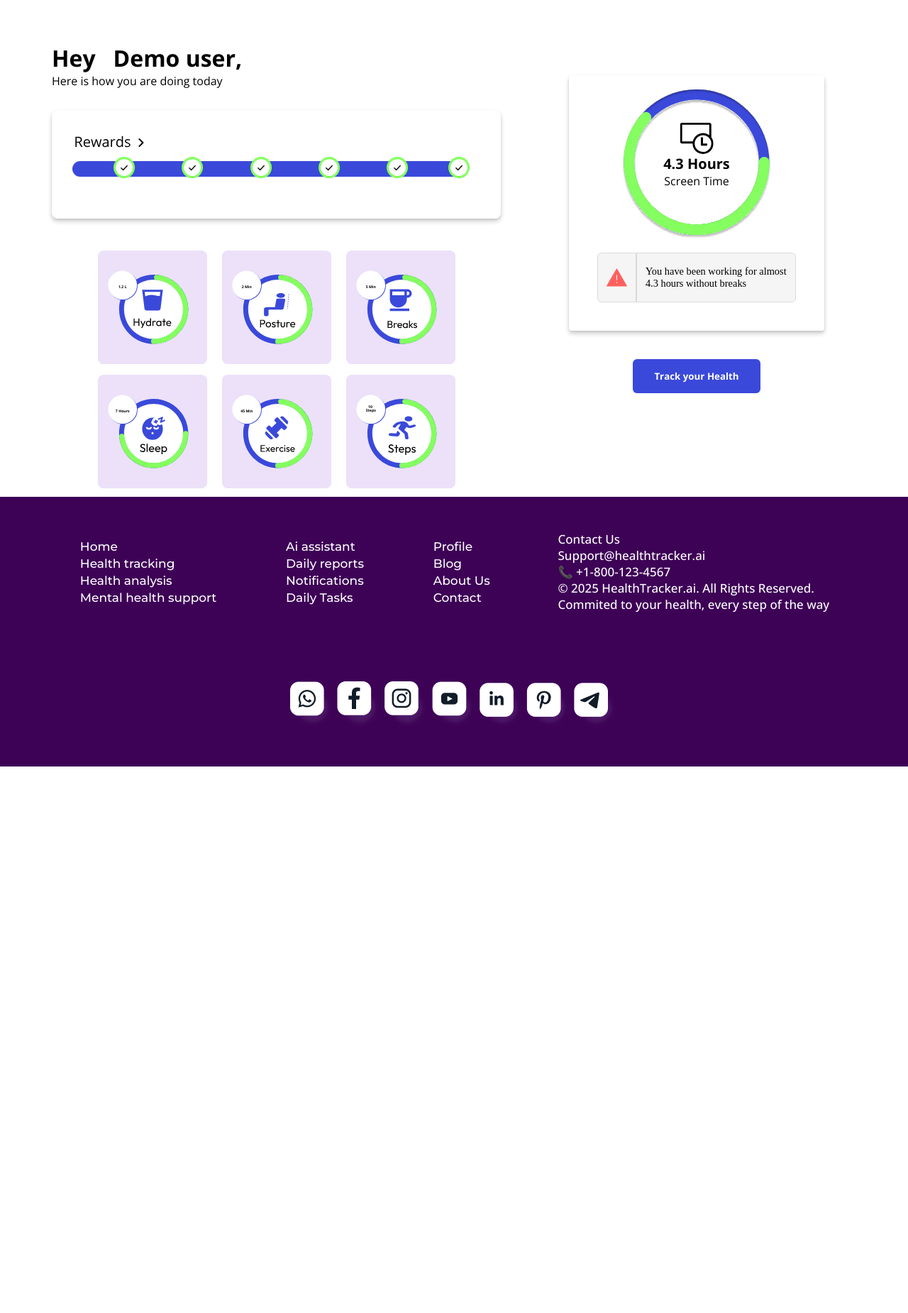
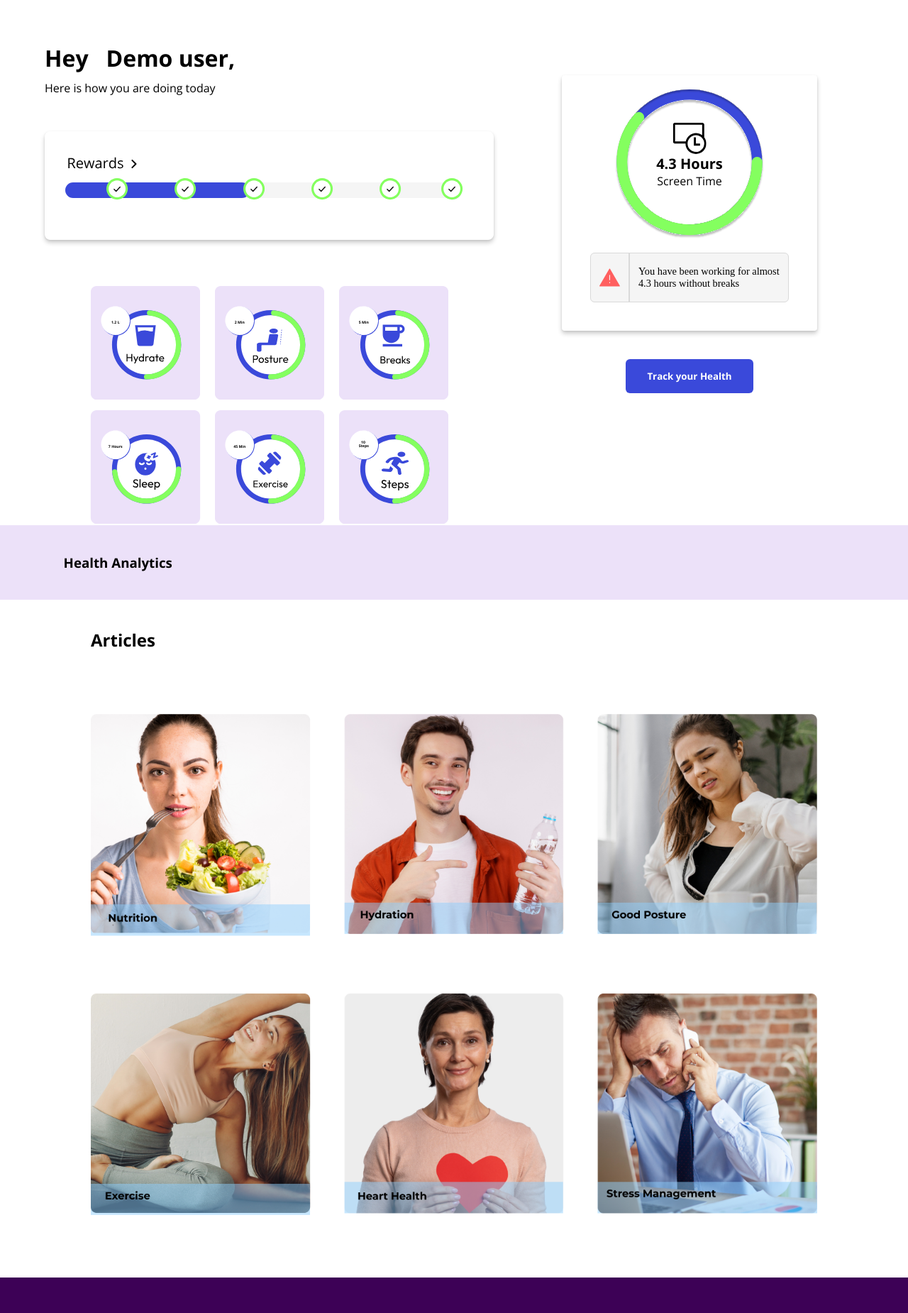
Before and after one commit to sahanangadi39/Health-tracker-web-application, a PHP site: page /home.php in a window 1280 px wide. Shown: the part 55-1905 px from the top of the page at 71% size. Before the commit the page ends 1135 px from the top, so only its background shows below. Run offline with PHP 8.4, Linux system fonts and the light colour scheme.

Commit message:
added articles in home page and fixed overflow bugs

```diff
--- a/Css/dash.css
+++ b/Css/dash.css
@@ -1,13 +1,12 @@
 *{
     font-family: "Open Sans", serif;
-
 }
 
 .upperdashboard {
     display: flex;
     height: 85vh;
     width: 100%;
-    padding: 10px;
+    padding: 10px 0px;
 }
 
 #upperrightdashboard{
@@ -109,7 +108,7 @@
 #upperleftdashboard{
     display: flex;
     padding: 30px;
-    height: 100vh;
+    /* height: 100vh; */
     /* background-color: #3f4479; remove later */
     flex-direction: column;
     width: fit-content;
@@ -150,11 +149,25 @@ svg text{
 .rewards-box{
     box-shadow: 0 4px 6px rgba(0, 0, 0, 0.2), 0 1px 3px rgba(0, 0, 0, 0.08);
     border-radius: 8px;
-    margin: 30px 0px;
+    margin: 50px 0px;
 }
-
+#upperleftdashboard p{
+    margin-top: 10px;
+}
 @keyframes leftanime {
     100%{
         stroke-dashoffset: 180;
     }
 }
+
+#Reward-progress{
+    /* fill: white; */
+    width: 0px;
+    animation: reward 0.9s ease-in-out forwards;
+}
+
+@keyframes reward{
+    100%{
+        width: 260px;
+    }
+}
--- /dev/null
+++ b/Css/home.css
@@ -0,0 +1,6 @@
+#health-insights{
+    display: flex;
+    background-color: #ECE1F9;
+    padding: 40px 7vw;
+    margin: 40px 0px;
+}
--- a/home.php
+++ b/home.php
@@ -21,6 +21,8 @@ $screentime = 952 - 952 * $percentage; // in percentage
     <title>Home</title>
     <link rel="stylesheet" href="/Css/navigation.css">
     <link rel="stylesheet" href="/Css/dash.css">
+    <link rel="stylesheet" href="/Css/Blog.css">
+    <link rel="stylesheet" href="/Css/home.css">
 
     <link rel="preconnect" href="https://fonts.googleapis.com">
     <link rel="preconnect" href="https://fonts.gstatic.com" crossorigin>
@@ -52,13 +54,14 @@ $screentime = 952 - 952 * $percentage; // in percentage
             <h1>Hey &nbsp; <?php echo $username; ?>,</h1>
             <p>Here is how you are doing today</p>
 
+
             <div id="rewards-container">
-                    <?php require 'vectors/rewards.php'  ?>
+                <?php require 'vectors/rewards.php'  ?>
             </div>
 
             <div id="leftgrid">
                 <?Php
-               require 'vectors/leftgrid-svg.php'
+                require 'vectors/leftgrid-svg.php'
 
                 ?>
             </div>
@@ -141,10 +144,25 @@ $screentime = 952 - 952 * $percentage; // in percentage
 
     </div>
 
+    <!-- Health insights middle page  -->
+        <div  id="health-insights">
+            <h3>Health Analytics</h3>
+
+
+        </div>
 
 
 
-
+    <!-- blogs grid  -->
+        <h2 style="margin-left: 10vw;">Articles</h2>
+    <div id="healthblogs">
+        <img onclick="window.location.href='nutrition.php'" src="/Images/Blog/nutrition.png" alt="Nutrition">
+        <img onclick="window.location.href='hydration.php'" src="/Images/Blog/hyderation.png" alt="Hyderation">
+        <img onclick="window.location.href='goodposture.php'" src="/Images/Blog/goodposture.png" alt="Good posture">
+        <img onclick="window.location.href='exercise.php'" src="/Images/Blog/exercise.png" alt="Exercise">
+        <img onclick="window.location.href='hearthealth.php'" src="/Images/Blog/hearthealth.png" alt="Heart Health">
+        <img onclick="window.location.href='stressmanagement.php'" src="/Images/Blog/stressmanagement.png" alt="Stress management">
+    </div>
 
     <?php require 'footer.php'; ?>
 </body>
```
